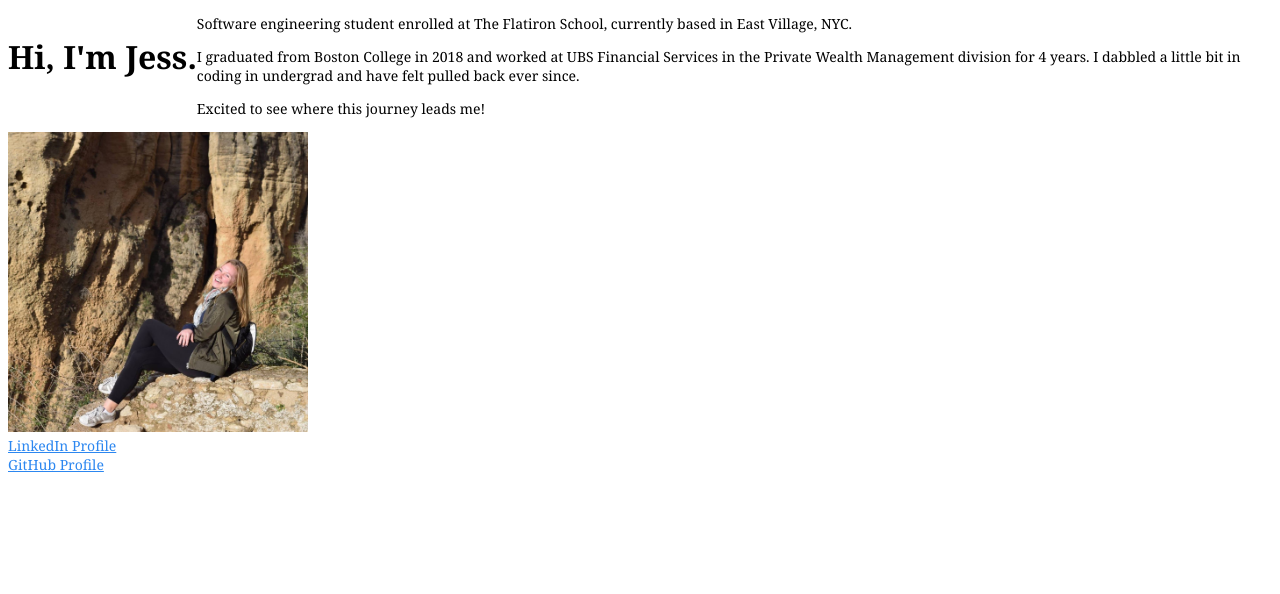
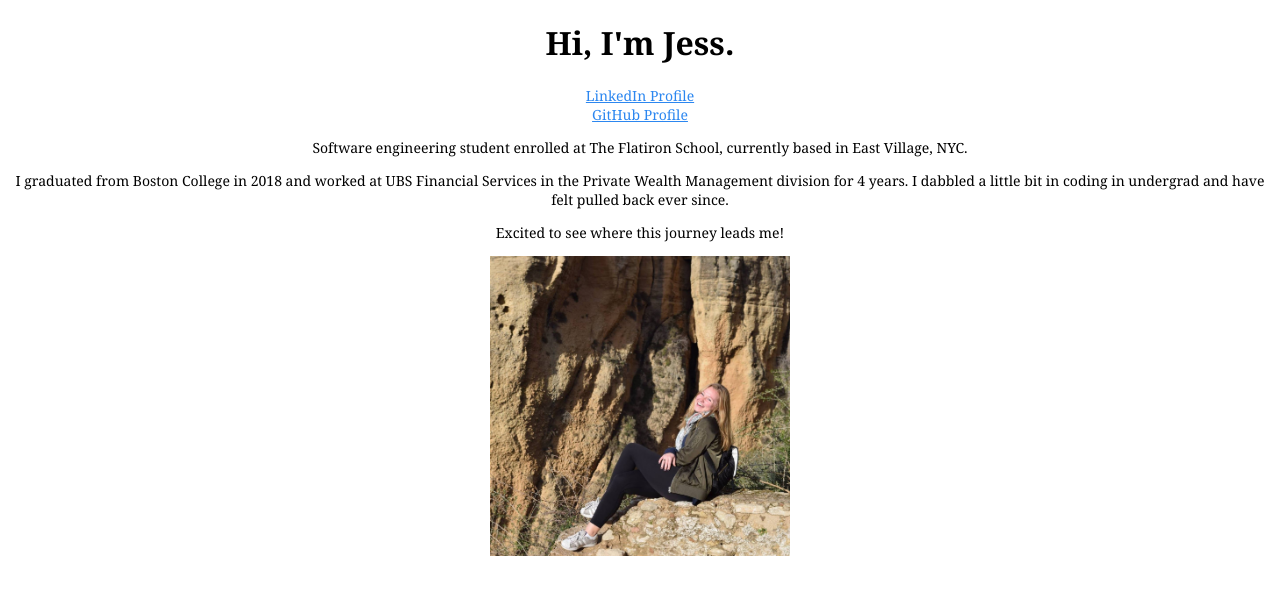
Before and after one commit to jessnewman19/my-fabulous-webpage, a plain HTML site: page index.html in a window 1280 px wide. Drawn offline with Linux system fonts and the light colour scheme.

Commit message:
center formtting

```diff
--- a/index.html
+++ b/index.html
@@ -6,14 +6,7 @@
     </head>
     <body>
         <div>
-        <h1>Hi, I'm Jess.</h1>
-            <p class="personal">Software engineering student enrolled at The Flatiron School, currently based in East Village, NYC.</p>
-            <p class="personal">I graduated from Boston College in 2018 and worked at UBS Financial Services in the Private Wealth Management division for 4 years.
-                I dabbled a little bit in coding in undergrad and have felt pulled back ever since.</p>
-            <p class="personal">Excited to see where this journey leads me!</p>
-        </div>
-        <div>
-            <img src="image.jpeg" alt="Whoops, the link didn't work!">
+            <h1>Hi, I'm Jess.</h1>
         </div>
         <div id="link">
             <a href="https://www.linkedin.com/in/jessicanewman19/">LinkedIn Profile</a>
@@ -21,6 +14,16 @@
         <div id="github">
             <a href="https://github.com/jessnewman19">GitHub Profile</a>
         </div>
+        <div>
+            <p class="personal">Software engineering student enrolled at The Flatiron School, currently based in East Village, NYC.</p>
+            <p class="personal">I graduated from Boston College in 2018 and worked at UBS Financial Services in the Private Wealth Management division for 4 years.
+                I dabbled a little bit in coding in undergrad and have felt pulled back ever since.</p>
+            <p class="personal">Excited to see where this journey leads me!</p>
+        </div>
+        <div>
+            <img id="selfPhoto" src="image.jpeg" alt="Whoops, the link didn't work!">
+        </div>
+
         <script src="script.js"></script>
     </body>
 </html>
--- a/style.css
+++ b/style.css
@@ -4,24 +4,33 @@ body {
 
   h1 {
       font-family: Georgia, 'Times New Roman', Times, serif;
-      float: left;
+      text-align: center;
   }
 
   .personal {
       font-family:Georgia, 'Times New Roman', Times, serif;
       font-size: 14px;
+      text-align: center;
   }
 
   a {
       color: #2c87f0;
-  }
-
-  a {
       font-family:Georgia, 'Times New Roman', Times, serif;
       font-size: 14px;
   }
 
-  img {
+  #link {
+      text-align: center;
+  }
+
+  #github {
+      text-align: center;
+  }
+
+  #selfPhoto {
+      display: block;
+      margin-left: auto;
+      margin-right: auto;
       height: 300px;
       width: 300px;
   }
```
